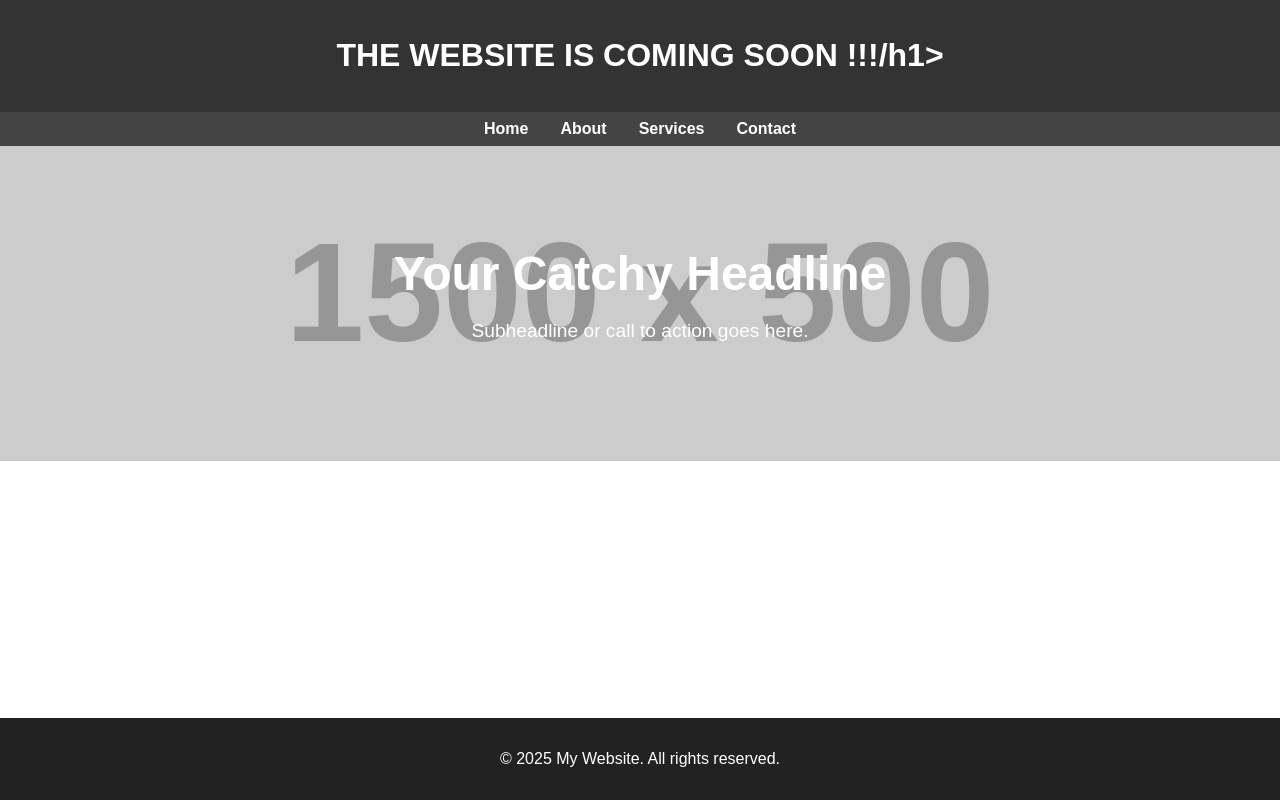
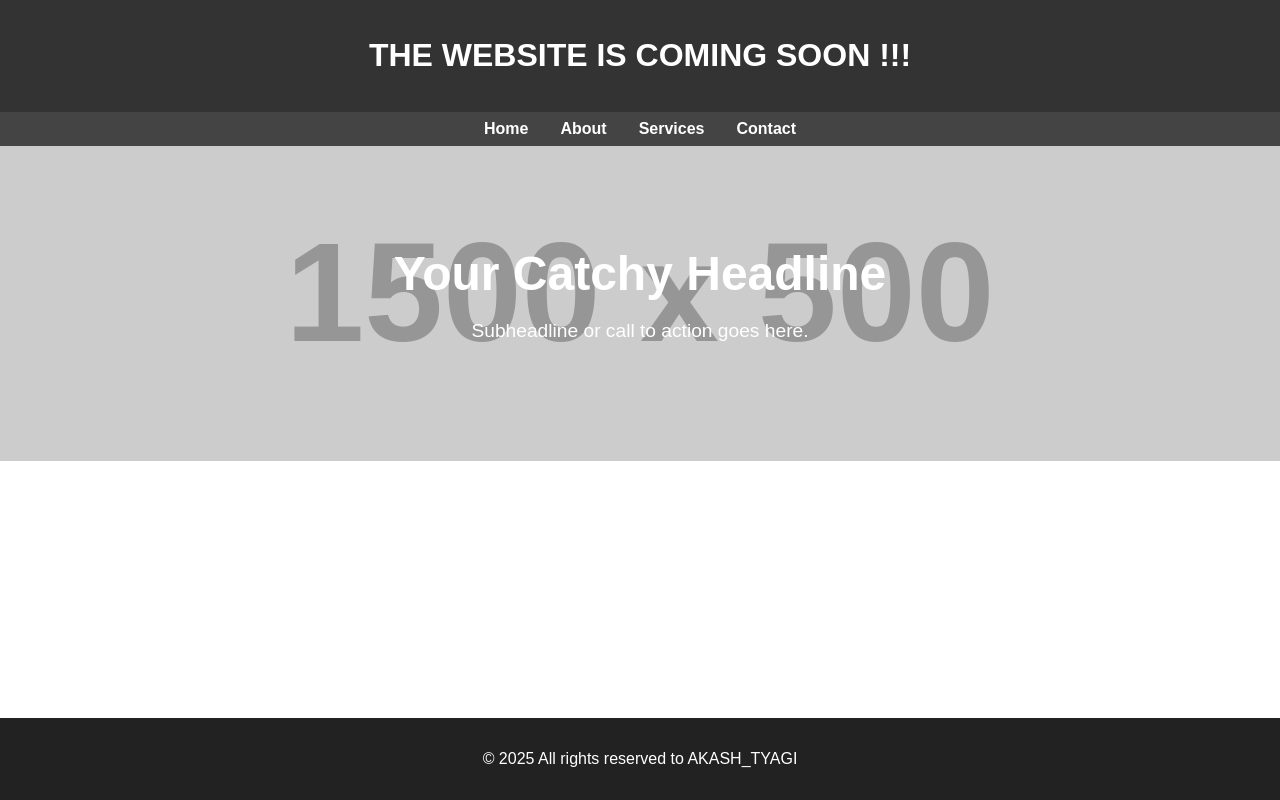
Before and after one commit to TyagiAka/dbda_3, a plain HTML site: page index.html in a window 1280 px wide. Drawn offline with Linux system fonts and the light colour scheme; placeholder pictures from the web are drawn by us.

Commit message:
website is coming soon

```diff
--- a/index.html
+++ b/index.html
@@ -66,7 +66,7 @@
 <body>
 
   <header>
-    <h1>THE WEBSITE IS COMING SOON !!!/h1>
+    <h1>THE WEBSITE IS COMING SOON !!!</h1>
   </header>
 
   <nav>
@@ -82,7 +82,7 @@
   </section>
 
   <footer>
-    <p>&copy; 2025 My Website. All rights reserved.</p>
+    <p>&copy; 2025 All rights reserved to AKASH_TYAGI</p>
   </footer>
 
 </body>
```
